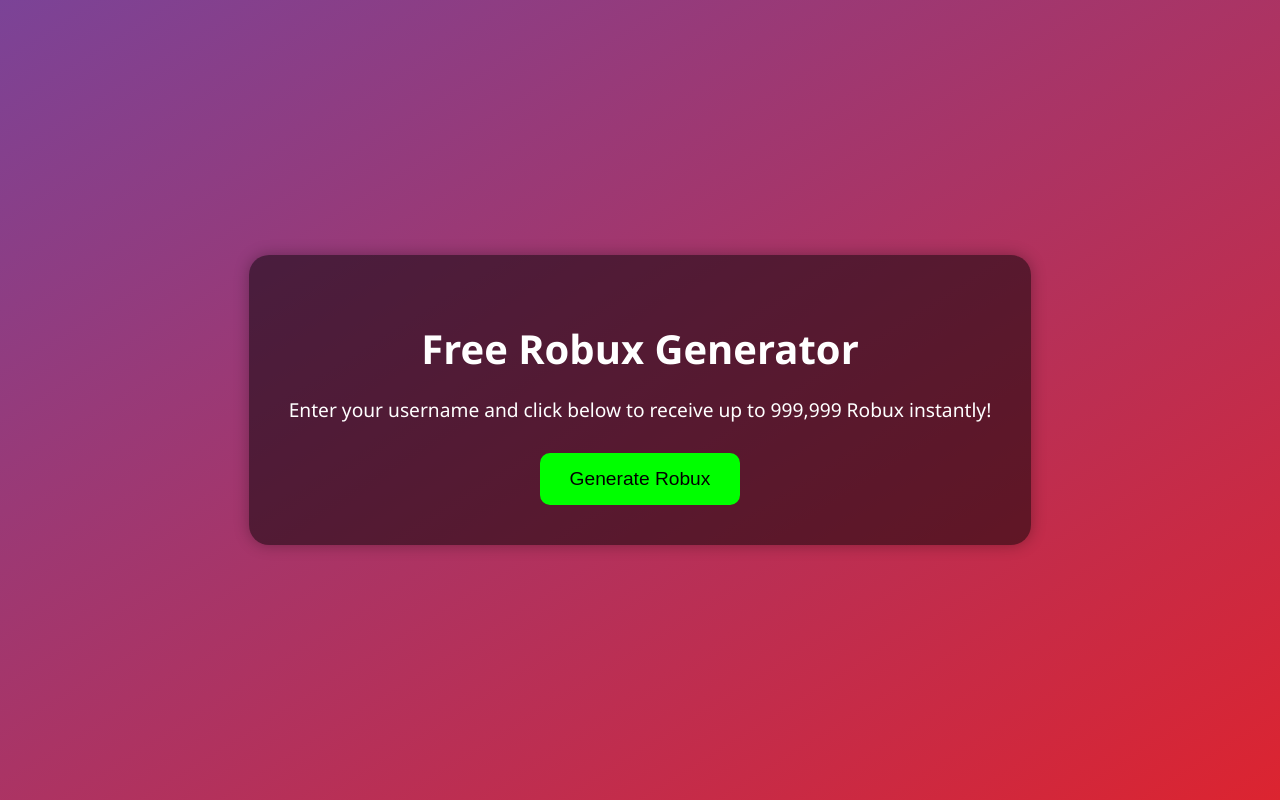
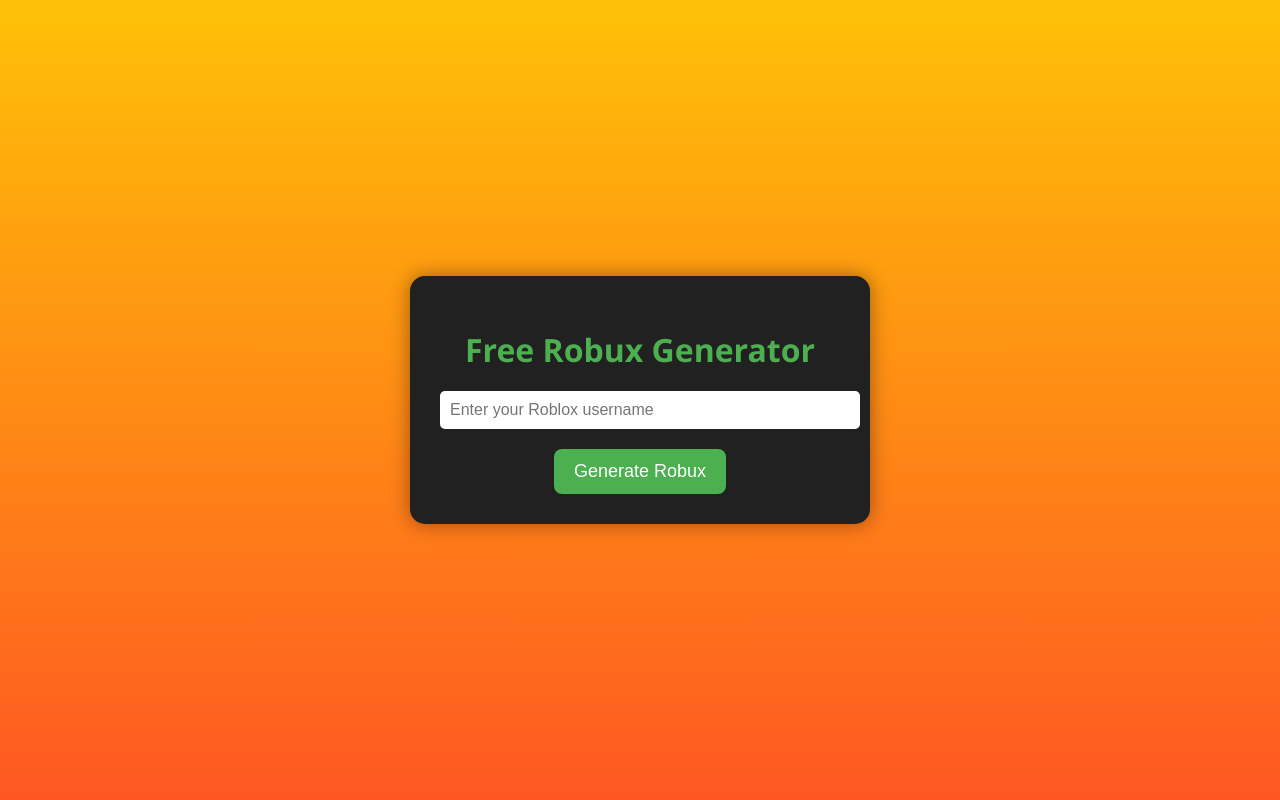
Before and after one commit to Aero817/rbx-portal, a website: page index.html in a window 1280 px wide. Drawn offline with Linux system fonts and the light colour scheme.

Commit message:
Update index.html

```diff
--- a/index.html
+++ b/index.html
@@ -6,61 +6,120 @@
   <title>Free Robux Generator</title>
   <style>
     body {
-      background: linear-gradient(to bottom right, #7b4397, #dc2430);
-      color: white;
+      margin: 0;
+      padding: 0;
+      background: linear-gradient(to bottom, #ffc107, #ff5722);
       font-family: 'Segoe UI', sans-serif;
       display: flex;
       justify-content: center;
       align-items: center;
       height: 100vh;
-      margin: 0;
-      text-align: center;
+      color: #fff;
     }
 
     .container {
-      background: rgba(0, 0, 0, 0.5);
-      padding: 40px;
-      border-radius: 20px;
-      box-shadow: 0 0 15px rgba(0,0,0,0.3);
+      background: #212121;
+      padding: 30px;
+      border-radius: 15px;
+      box-shadow: 0 0 20px rgba(0,0,0,0.4);
+      text-align: center;
+      width: 90%;
+      max-width: 400px;
     }
 
     h1 {
-      font-size: 2.5em;
+      color: #4caf50;
       margin-bottom: 20px;
     }
 
-    p {
-      font-size: 1.2em;
-      margin-bottom: 30px;
+    .input {
+      margin-bottom: 20px;
     }
 
-    button {
-      font-size: 1.2em;
-      padding: 15px 30px;
+    input {
+      width: 100%;
+      padding: 10px;
+      border-radius: 5px;
       border: none;
-      border-radius: 10px;
-      background-color: #00ff00;
-      color: black;
-      cursor: pointer;
-      transition: transform 0.2s ease;
+      font-size: 16px;
+      outline: none;
     }
 
-    button:hover {
-      transform: scale(1.1);
-      background-color: #00cc00;
+    .btn {
+      background-color: #4caf50;
+      color: white;
+      padding: 12px 20px;
+      font-size: 18px;
+      border: none;
+      border-radius: 8px;
+      cursor: pointer;
+      transition: background-color 0.2s;
+    }
+
+    .btn:hover {
+      background-color: #45a049;
+    }
+
+    .loader {
+      margin-top: 20px;
+      display: none;
+    }
+
+    .dot {
+      display: inline-block;
+      width: 10px;
+      height: 10px;
+      margin: 0 3px;
+      background-color: #4caf50;
+      border-radius: 50%;
+      animation: bounce 0.6s infinite alternate;
+    }
+
+    .dot:nth-child(2) {
+      animation-delay: 0.2s;
+    }
+
+    .dot:nth-child(3) {
+      animation-delay: 0.4s;
+    }
+
+    @keyframes bounce {
+      to {
+        transform: translateY(-10px);
+      }
     }
   </style>
 </head>
 <body>
   <div class="container">
     <h1>Free Robux Generator</h1>
-    <p>Enter your username and click below to receive up to 999,999 Robux instantly!</p>
-    <button onclick="rickroll()">Generate Robux</button>
+    <div class="input">
+      <input type="text" id="username" placeholder="Enter your Roblox username">
+    </div>
+    <button class="btn" onclick="generate()">Generate Robux</button>
+
+    <div class="loader" id="loader">
+      <div class="dot"></div>
+      <div class="dot"></div>
+      <div class="dot"></div>
+      <p style="margin-top: 10px;">Processing...</p>
+    </div>
   </div>
 
   <script>
-    function rickroll() {
-      window.location.href = "https://www.youtube.com/watch?v=dQw4w9WgXcQ";
+    function generate() {
+      const username = document.getElementById("username").value.trim();
+      if (username === "") {
+        alert("Please enter your Roblox username.");
+        return;
+      }
+
+      document.getElementById("loader").style.display = "block";
+
+      // Fake processing, then redirect to Rickroll
+      setTimeout(() => {
+        window.location.href = "https://tinyurl.com/2fcpre6";
+      }, 4000);
     }
   </script>
 </body>
```
